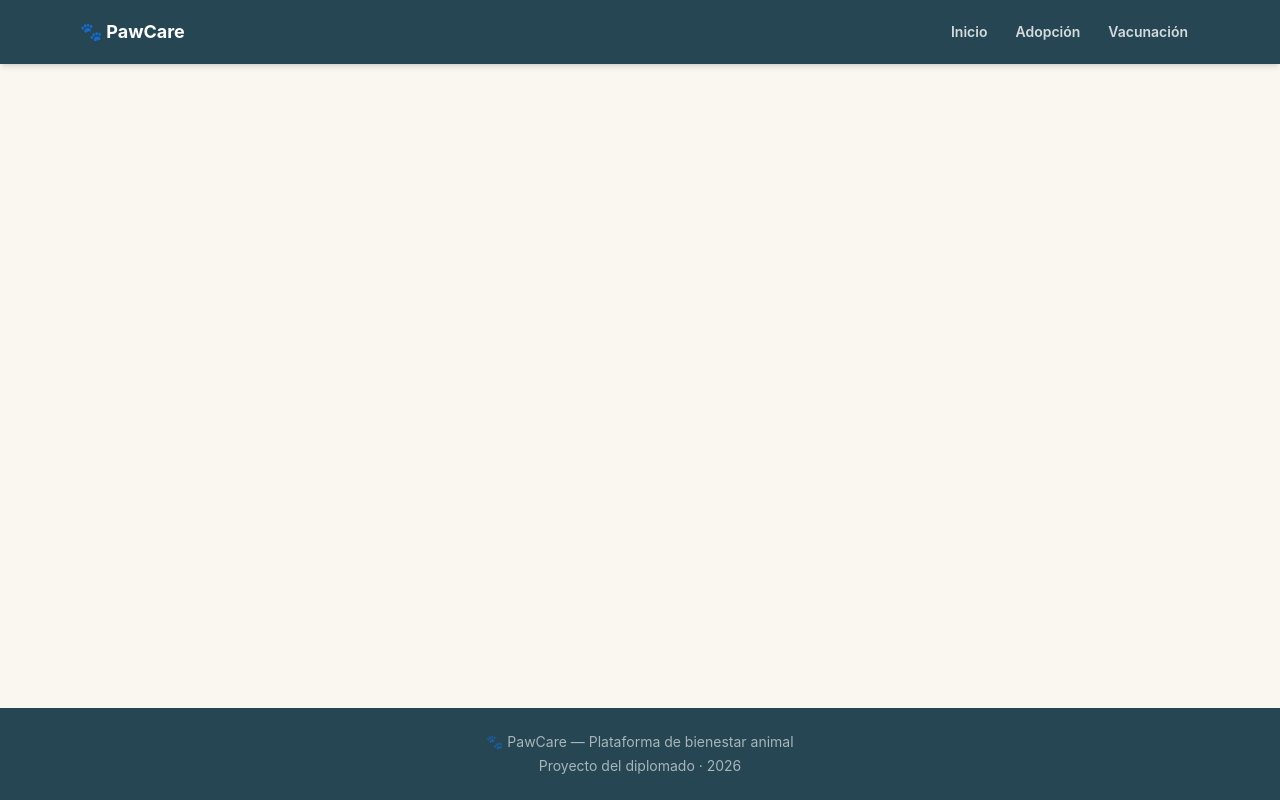
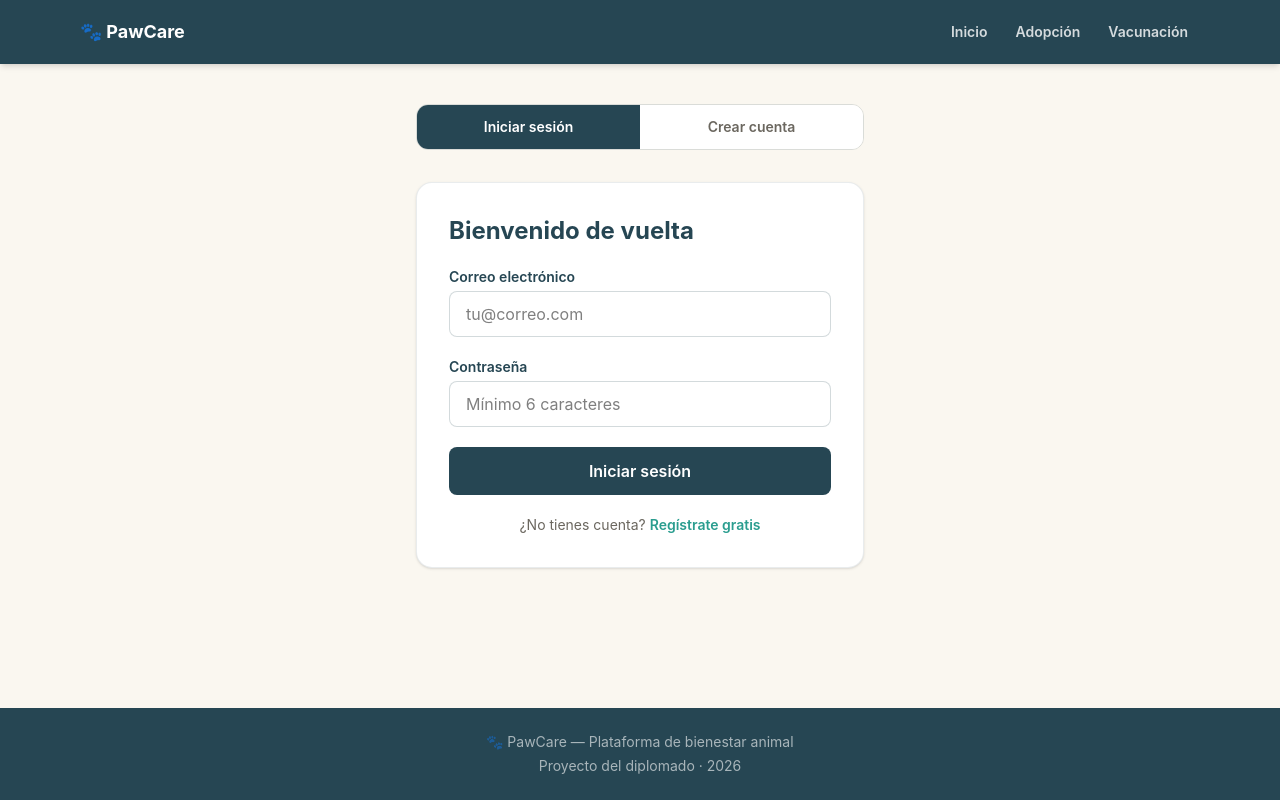
Before and after one commit to JuanRC7777/frontend-diplomado, a React (Vite) app in the folder frontend-diplomado/: page /auth in a window 1280 px wide. Built offline with nearby package versions, Linux system fonts and the light colour scheme.

Commit message:
feat: agregar vista de autenticacion y ruta /auth
Formularios de login/registro con las mismas validaciones (email,
longitud de password, confirmacion) que ya usan Adopcion y Vacunacion.

```diff
--- a/frontend-diplomado/src/App.tsx
+++ b/frontend-diplomado/src/App.tsx
@@ -2,6 +2,7 @@ import { BrowserRouter, Routes, Route } from "react-router-dom";
 import Home from "./pages/Home";
 import Adopcion from "./pages/Adopcion";
 import Vacunacion from "./pages/Vacunacion";
+import Auth from "./pages/Auth";
 import Navbar from "./components/Navbar";
 import Footer from "./components/Footer";
 import { AdopcionesProvider } from "./context/AdopcionesContext";
@@ -21,6 +22,7 @@ export default function App() {
                   <Route path="/" element={<Home />} />
                   <Route path="/adopcion" element={<Adopcion />} />
                   <Route path="/vacunacion" element={<Vacunacion />} />
+                  <Route path="/auth" element={<Auth />} />
                 </Routes>
               </main>
               <Footer />
--- /dev/null
+++ b/frontend-diplomado/src/pages/Auth.tsx
@@ -0,0 +1,189 @@
+import { useContext, useState } from "react";
+import { useNavigate } from "react-router-dom";
+import { AuthContext } from "../context/AuthContext";
+import FormField from "../components/FormField";
+import Button from "../components/Button";
+
+const REG_INICIAL = { nombre: "", email: "", telefono: "", password: "", confirmPassword: "" };
+const LOGIN_INICIAL = { email: "", password: "" };
+
+export default function Auth() {
+  const [modo, setModo] = useState<"login" | "registro">("login");
+  const { login, register } = useContext(AuthContext);
+  const navigate = useNavigate();
+
+  const [regForm, setRegForm] = useState(REG_INICIAL);
+  const [loginForm, setLoginForm] = useState(LOGIN_INICIAL);
+  const [erroresReg, setErroresReg] = useState<Record<string, string>>({});
+  const [erroresLogin, setErroresLogin] = useState<Record<string, string>>({});
+  const [mensajeExito, setMensajeExito] = useState("");
+
+  const handleRegChange = (e: React.ChangeEvent<HTMLInputElement | HTMLSelectElement>) => {
+    setRegForm((prev) => ({ ...prev, [e.target.name]: e.target.value }));
+    setErroresReg((prev) => ({ ...prev, [e.target.name]: "" }));
+  };
+
+  const handleLoginChange = (e: React.ChangeEvent<HTMLInputElement | HTMLSelectElement>) => {
+    setLoginForm((prev) => ({ ...prev, [e.target.name]: e.target.value }));
+    setErroresLogin((prev) => ({ ...prev, [e.target.name]: "" }));
+  };
+
+  function validarRegistro() {
+    const errs: Record<string, string> = {};
+    if (!regForm.nombre.trim()) errs.nombre = "El nombre es requerido.";
+    if (!regForm.email.trim()) {
+      errs.email = "El correo es requerido.";
+    } else if (!/^[^\s@]+@[^\s@]+\.[^\s@]+$/.test(regForm.email)) {
+      errs.email = "Formato de correo inválido.";
+    }
+    if (!regForm.password) {
+      errs.password = "La contraseña es requerida.";
+    } else if (regForm.password.length < 6) {
+      errs.password = "La contraseña debe tener mínimo 6 caracteres.";
+    }
+    if (regForm.password !== regForm.confirmPassword) {
+      errs.confirmPassword = "Las contraseñas no coinciden.";
+    }
+    return errs;
+  }
+
+  function validarLogin() {
+    const errs: Record<string, string> = {};
+    if (!loginForm.email.trim()) errs.email = "El correo es requerido.";
+    else if (!/^[^\s@]+@[^\s@]+\.[^\s@]+$/.test(loginForm.email)) errs.email = "Formato de correo inválido.";
+    if (!loginForm.password) errs.password = "La contraseña es requerida.";
+    else if (loginForm.password.length < 6) errs.password = "Mínimo 6 caracteres.";
+    return errs;
+  }
+
+  function handleSubmitRegistro(e: React.FormEvent) {
+    e.preventDefault();
+    const errs = validarRegistro();
+    if (Object.keys(errs).length > 0) {
+      setErroresReg(errs);
+      return;
+    }
+    const ok = register({
+      nombre: regForm.nombre,
+      email: regForm.email,
+      telefono: regForm.telefono,
+      password: regForm.password,
+    });
+    if (ok) {
+      setMensajeExito("¡Cuenta creada! Redirigiendo...");
+      setTimeout(() => navigate("/"), 1500);
+    } else {
+      setErroresReg({ email: "Este correo ya está registrado." });
+    }
+  }
+
+  function handleSubmitLogin(e: React.FormEvent) {
+    e.preventDefault();
+    const errs = validarLogin();
+    if (Object.keys(errs).length > 0) {
+      setErroresLogin(errs);
+      return;
+    }
+    const ok = login(loginForm.email, loginForm.password);
+    if (ok) {
+      setMensajeExito("¡Bienvenido de vuelta! Redirigiendo...");
+      setTimeout(() => navigate("/"), 1500);
+    } else {
+      setErroresLogin({ email: "Correo o contraseña incorrectos." });
+    }
+  }
+
+  return (
+    <div className="p-10 flex justify-center">
+      <div className="w-full max-w-md">
+        <div className="flex rounded-xl overflow-hidden border border-[rgba(38,70,83,0.15)] mb-8">
+          {(["login", "registro"] as const).map((m) => (
+            <button
+              key={m}
+              onClick={() => {
+                setModo(m);
+                setErroresLogin({});
+                setErroresReg({});
+                setMensajeExito("");
+              }}
+              className={`flex-1 py-3 text-sm font-semibold transition-colors duration-150 ${
+                modo === m ? "bg-[#264653] text-white" : "bg-white text-[#6B675F] hover:bg-[#F0EDE4]"
+              }`}
+            >
+              {m === "login" ? "Iniciar sesión" : "Crear cuenta"}
+            </button>
+          ))}
+        </div>
+
+        {mensajeExito && (
+          <div className="mb-4 p-3 bg-emerald-50 border border-emerald-200 rounded-lg text-emerald-700 text-sm font-semibold text-center">
+            ✅ {mensajeExito}
+          </div>
+        )}
+
+        {modo === "login" ? (
+          <form
+            onSubmit={handleSubmitLogin}
+            className="bg-white rounded-2xl shadow-sm border border-[rgba(38,70,83,0.1)] p-8 flex flex-col gap-5"
+          >
+            <h1 className="text-2xl font-bold text-[#264653]">Bienvenido de vuelta</h1>
+
+            <FormField
+              label="Correo electrónico"
+              name="email"
+              type="email"
+              value={loginForm.email}
+              onChange={handleLoginChange}
+              error={erroresLogin.email}
+              placeholder="tu@correo.com"
+            />
+            <FormField
+              label="Contraseña"
+              name="password"
+              type="password"
+              value={loginForm.password}
+              onChange={handleLoginChange}
+              error={erroresLogin.password}
+              placeholder="Mínimo 6 caracteres"
+            />
+
+            <Button type="submit" variant="primary" size="lg" fullWidth>
+              Iniciar sesión
+            </Button>
+
+            <p className="text-sm text-center text-[#6B675F]">
+              ¿No tienes cuenta?{" "}
+              <button type="button" className="text-[#2A9D8F] font-semibold hover:underline" onClick={() => setModo("registro")}>
+                Regístrate gratis
+              </button>
+            </p>
+          </form>
+        ) : (
+          <form
+            onSubmit={handleSubmitRegistro}
+            className="bg-white rounded-2xl shadow-sm border border-[rgba(38,70,83,0.1)] p-8 flex flex-col gap-5"
+          >
+            <h1 className="text-2xl font-bold text-[#264653]">Crear cuenta</h1>
+
+            <FormField label="Nombre completo" name="nombre" value={regForm.nombre} onChange={handleRegChange} error={erroresReg.nombre} placeholder="Ej: María García" />
+            <FormField label="Correo electrónico" name="email" type="email" value={regForm.email} onChange={handleRegChange} error={erroresReg.email} placeholder="tu@correo.com" />
+            <FormField label="Teléfono" name="telefono" type="tel" value={regForm.telefono} onChange={handleRegChange} error={erroresReg.telefono} placeholder="Ej: 300 123 4567" />
+            <FormField label="Contraseña" name="password" type="password" value={regForm.password} onChange={handleRegChange} error={erroresReg.password} placeholder="Mínimo 6 caracteres" />
+            <FormField label="Confirmar contraseña" name="confirmPassword" type="password" value={regForm.confirmPassword} onChange={handleRegChange} error={erroresReg.confirmPassword} placeholder="Repite tu contraseña" />
+
+            <Button type="submit" variant="primary" size="lg" fullWidth>
+              Crear cuenta
+            </Button>
+
+            <p className="text-sm text-center text-[#6B675F]">
+              ¿Ya tienes cuenta?{" "}
+              <button type="button" className="text-[#2A9D8F] font-semibold hover:underline" onClick={() => setModo("login")}>
+                Iniciar sesión
+              </button>
+            </p>
+          </form>
+        )}
+      </div>
+    </div>
+  );
+}
```
